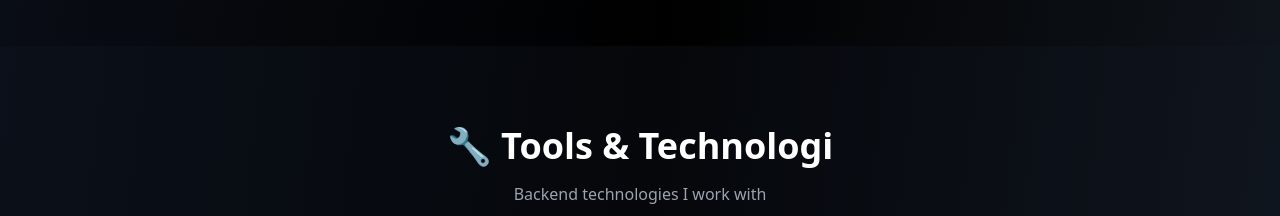
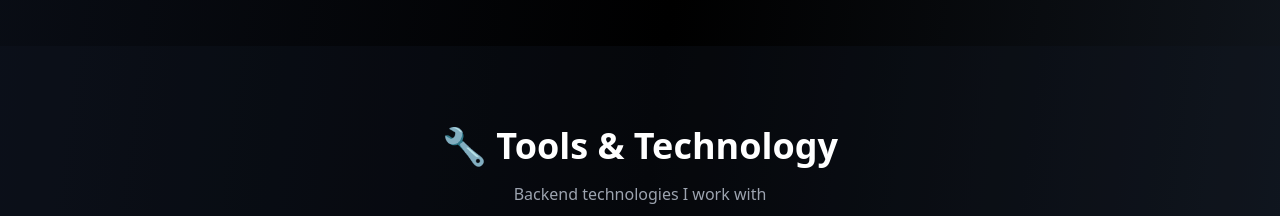
Before and after one commit to risya22008/porto-v2-risya, a React (Vite) app in the folder frontend/: page / in a window 1280 px wide. Shown: the part 4820-5036 px from the top of the page. Built offline with nearby package versions, Linux system fonts and the light colour scheme.

Commit message:
fix: correct spelling of "Technology" in skills section header

```diff
--- a/frontend/src/pages/Home.jsx
+++ b/frontend/src/pages/Home.jsx
@@ -491,7 +491,7 @@
       <section id="skills" className="py-20 px-6 bg-gray-900/30">
         <div className="max-w-6xl mx-auto">
           <div className="text-center mb-12">
-            <h2 className="text-4xl font-bold mb-4">🔧 Tools & Technologi</h2>
+            <h2 className="text-4xl font-bold mb-4">🔧 Tools & Technology</h2>
             <p className="text-gray-400">Backend technologies I work with</p>
           </div>
 
```
